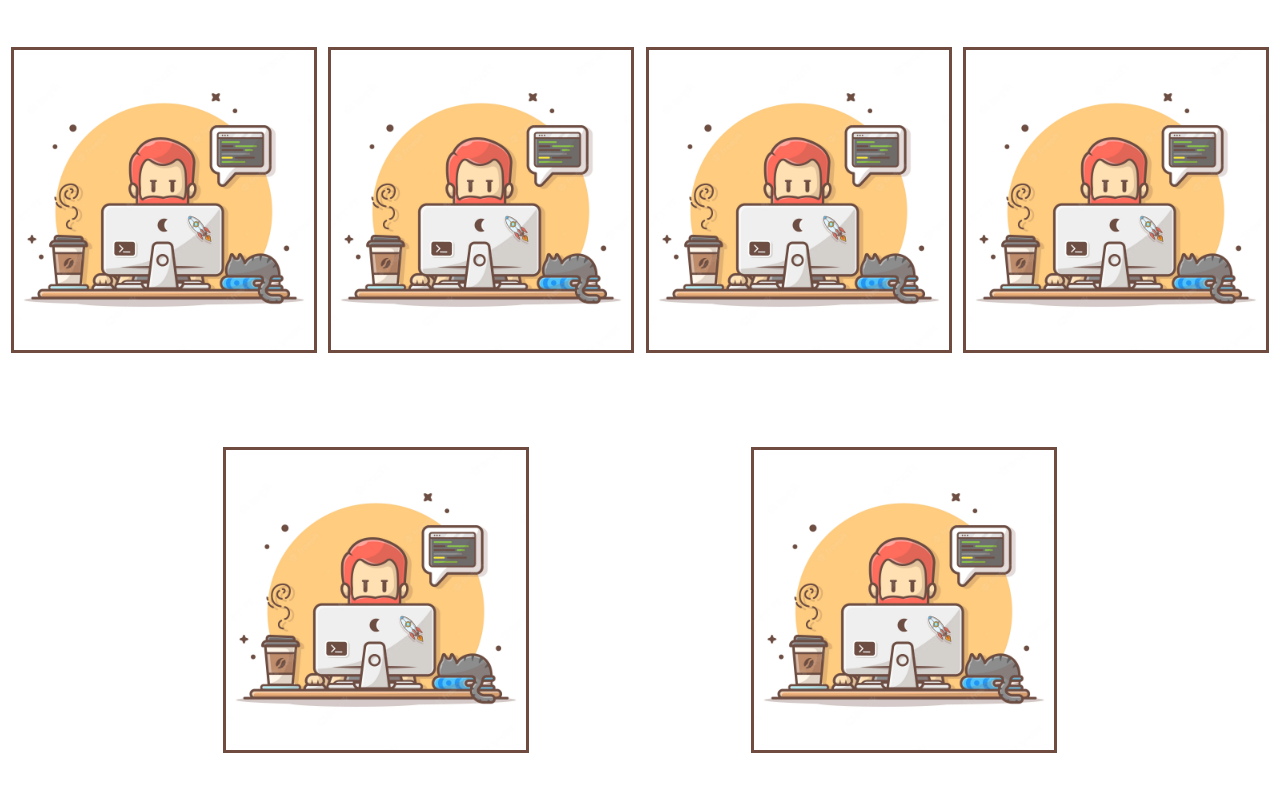
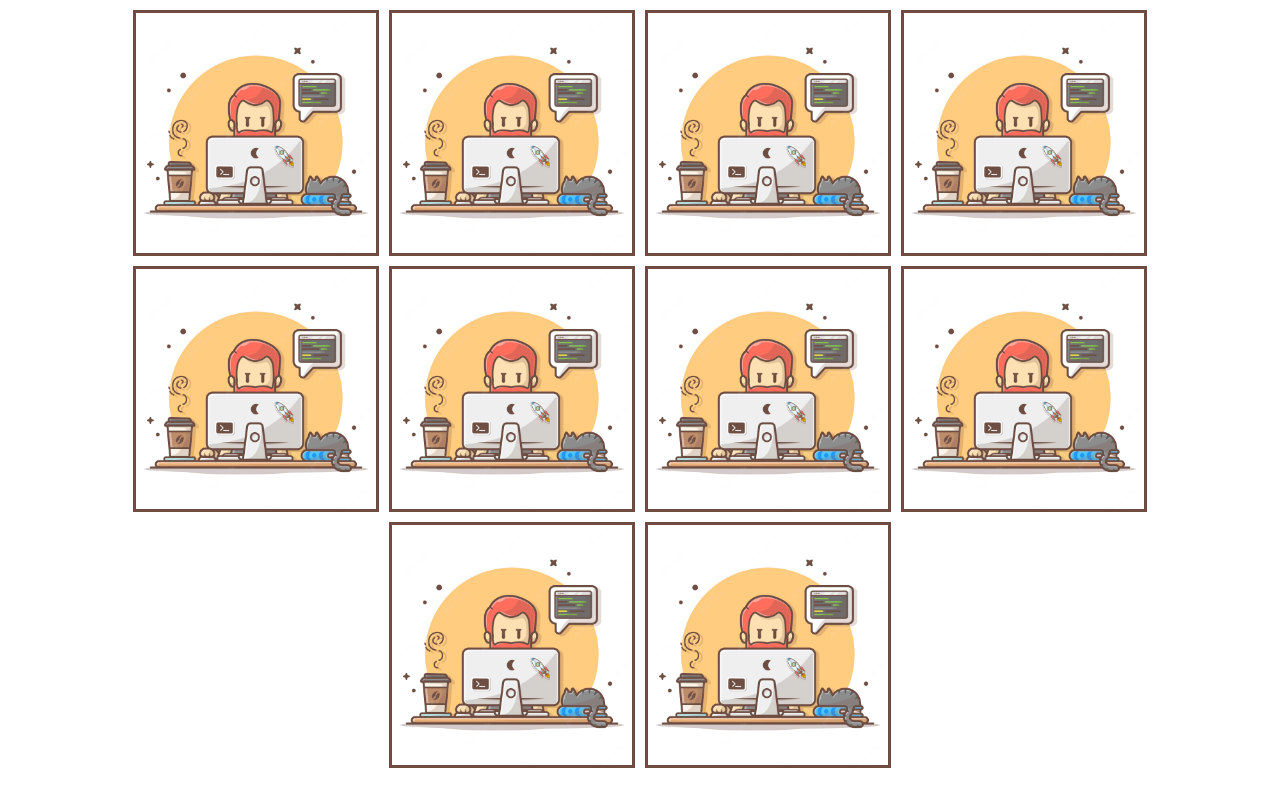
Before and after one commit to JoaoLucasAssis/CSS_Animation, a plain HTML site: page secao_5/index.html in a window 1280 px wide. Drawn offline with Linux system fonts and the light colour scheme.

Commit message:
atualizando secao 5

```diff
--- a/secao_5/index.html
+++ b/secao_5/index.html
@@ -52,5 +52,34 @@
             <a href="#">read more</a>
         </figcaption>
     </figure>
+    <figure class="img-7">
+        <img src="image.webp" alt="developer setup image">
+        <figcaption>
+            <h2>this is caption</h2>
+            <p>write anything you want</p>
+            <a href="#">read more</a>
+        </figcaption>
+    </figure>
+    <figure class="img-8">
+        <img src="image.webp" alt="developer setup image">
+        <figcaption>
+            <h2>this is caption</h2>
+            <p>write anything you want</p>
+        </figcaption>
+    </figure>
+    <figure class="img-9">
+        <img src="image.webp" alt="developer setup image">
+        <figcaption>
+            <h2>this is caption</h2>
+            <p>write anything you want</p>
+        </figcaption>
+    </figure>
+    <figure class="img-10">
+        <img src="image.webp" alt="developer setup image">
+        <figcaption>
+            <h2>this is caption</h2>
+            <p>write anything you want</p>
+        </figcaption>
+    </figure>
 </body>
 </html>
--- a/secao_5/style.css
+++ b/secao_5/style.css
@@ -5,16 +5,18 @@
     letter-spacing: 1px;
 }
 body {
-    width: 100vw;
-    height: 100vh;
+    flex: 0 0 100vw;
+    max-height: 100vh;
     display: flex;
-    justify-content: space-evenly;
+    justify-content: center;
     align-items: center;
     flex-wrap: wrap;
+    padding: 10px;
+    gap: 10px;
 }
 figure {
-    width: 300px;
-    height: 300px;
+    width: 240px;
+    height: 240px;
     position: relative;
     overflow: hidden;
     border: 3px solid #6F4C3F;
@@ -196,3 +198,126 @@ figcaption p {
     transform: translateY(0);
     transition-delay: 0s;
 }
+
+
+
+.img-7::before, .img-7::after {
+    content: '';
+    width: 50%;
+    height: 100%;
+    position: absolute;
+    transition: all .5s;
+    background-color: #6f4c3f88;
+    transition-delay: .3s;
+}
+.img-7::before {
+    top: 0;
+    left: 0;
+    transform: translateX(-100%);
+}
+.img-7::after {
+    bottom: 0;
+    right: 0;
+    transform: translateX(100%);
+}
+.img-7:hover::before, .img-7:hover::after {
+    transform: translateX(0);
+    transition-delay: 0s;
+}
+.img-7 figcaption {
+    top: 0;
+    left: 0;
+    background: transparent;
+    z-index: 1;
+}
+.img-7 figcaption h2 {
+    transform: translateY(-150px);
+    transition-delay: 0s;
+}
+.img-7:hover figcaption h2 {
+    transform: translateY(0);
+    transition-delay: .1s;
+}
+.img-7 figcaption p {
+    margin-bottom: 50px;
+    transform: translateY(-250px);
+    transition-delay: .1s;
+}
+.img-7:hover figcaption p {
+    transform: translateY(0);
+    transition-delay: .2s;
+}
+.img-7 figcaption a {
+    width: 100px;
+    height: 25px;
+    padding: 5px 10px;
+    border-radius: 50px;
+    font-size: 15px;
+    text-decoration: none;
+    text-transform: uppercase;
+    background-color: #6F4C3F;
+    color: white;
+    display: flex;
+    align-items: center;
+    transform: translateY(-350px);
+    transition: all .5s;
+    transition-delay: .2s;
+}
+.img-7:hover figcaption a {
+    transform: translateY(0);
+    transition-delay: .3s;
+}
+
+
+
+.img-8 figcaption {
+    top: 0;
+    left: 0;
+    background-color: #6F4C3F;
+    transform: scale(0);
+    opacity: 0;
+    transition: all 1s;
+    transition-delay: 0s;
+}
+.img-8:hover figcaption {
+    transition-delay: .5s;
+    transform: scale(1) rotate(-360deg);
+    opacity: 1;
+}
+.img-8 img {
+    transition: all 1s;
+    transition-delay: .5s;
+}
+.img-8:hover img {
+    transition-delay: 0s;
+    transform: scale(0) rotate(-360deg);
+    opacity: 0;
+}
+
+
+
+.img-9 figcaption {
+    top: 0;
+    left: 0;
+    transform: scale(5);
+    opacity: 0;
+}
+.img-9:hover figcaption {
+    transform: scale(1);
+    opacity: 1;
+}
+
+
+
+.img-10:hover img {
+    transform: translateY(100%);
+}
+.img-10 figcaption {
+    top: 0;
+    left: 0;
+    background-color: #6F4C3F;
+    transform: translateY(-100%);
+}
+.img-10:hover figcaption {
+    transform: translateY(0);
+}
```
